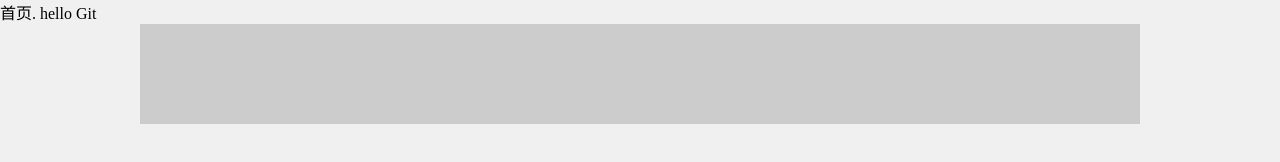
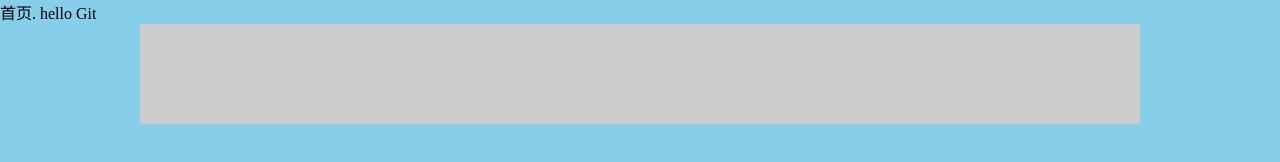
Before and after one commit to jiabayou666/site07, a plain HTML site: page src/index.html in a window 1280 px wide. Drawn offline with Linux system fonts and the light colour scheme.

Commit message:
第二次提交项目文件

```diff
--- a/src/css/base.css
+++ b/src/css/base.css
@@ -1,6 +1,6 @@
 body {
 	margin: 0;
-	background-color: #f0f0f0;
+	background-color: skyblue;
 }
 div {
 	width: 1000px;
--- a/src/index.html
+++ b/src/index.html
@@ -8,16 +8,6 @@
 	<body>
 
 		首页. hello Git
-
-		<script>
-			// 1.0
-			var ce = function(tagName){
-				return document.createElement(tagName);
-			}
-			// 2.0
-			document.body.appendChild(ce("div"));
-
-
-		</script>
+		<script src="./js/index.js"></script>
 	</body>
 </html>
```
